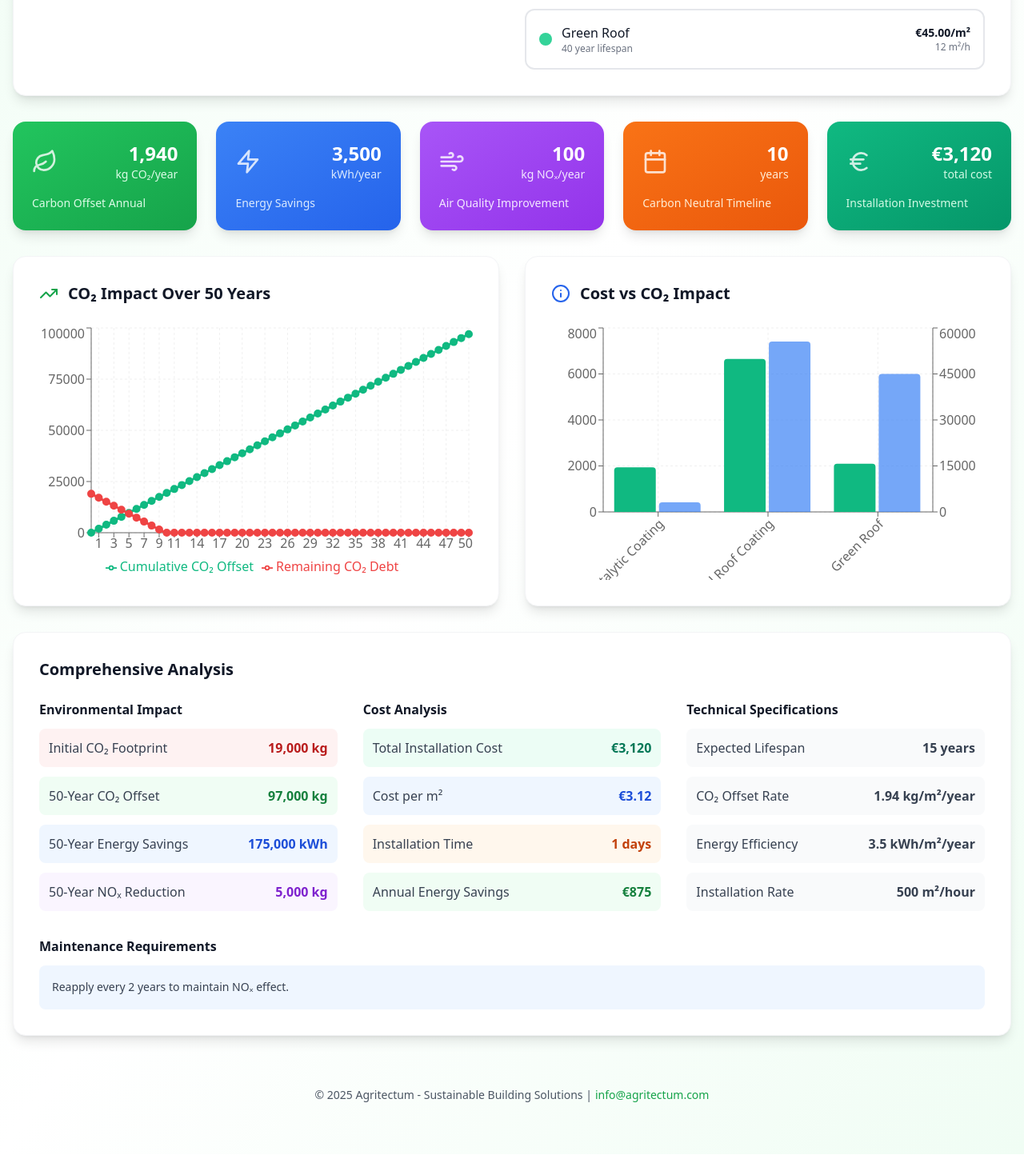
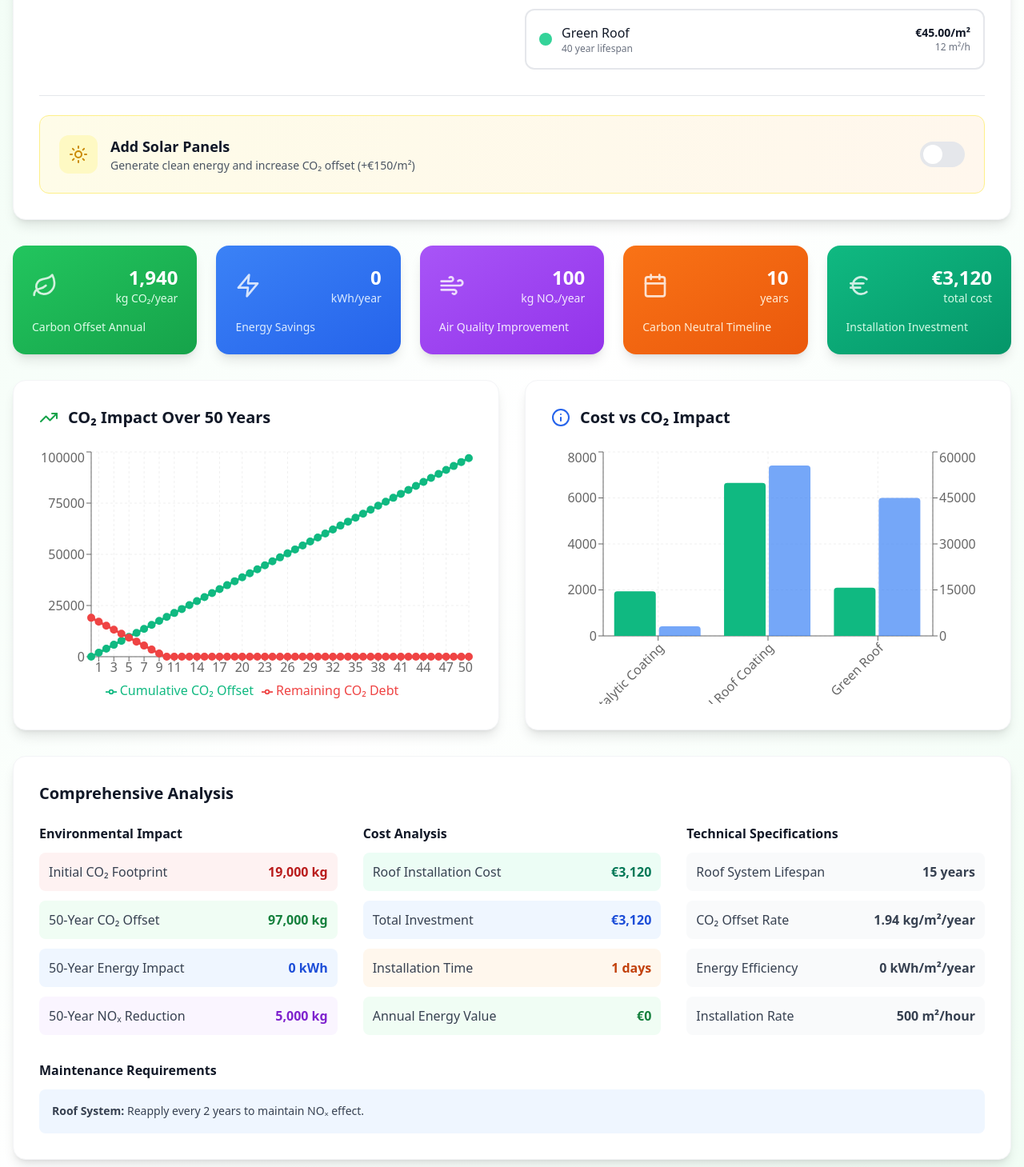
Before and after one commit to JesperSolutions/agritectum-roof-calculator, a React (Vite) app: page / in a window 1280 px wide. Shown: the part 411-1870 px from the top of the page at 80% size. Built offline with nearby package versions, Linux system fonts and the light colour scheme.

Commit message:
Add Solar Power as Optional Checkbox Feature

```diff
--- a/src/App.tsx
+++ b/src/App.tsx
@@ -1,12 +1,12 @@
 import { useState } from 'react';
 import { LineChart, Line, XAxis, YAxis, CartesianGrid, Tooltip, ResponsiveContainer, Legend, BarChart, Bar } from 'recharts';
-import { Leaf, Zap, Wind, Calendar, TrendingUp, Calculator, Info, Euro } from 'lucide-react';
+import { Leaf, Zap, Wind, Calendar, TrendingUp, Calculator, Info, Euro, Sun } from 'lucide-react';
 
 const ROOF_TYPES = {
   "Photocatalytic Coating": {
     co2: 1.94,
     nox: 0.1,
-    energy: 3.5,
+    energy: 0, // Removed default energy savings
     lifespan: 15,
     maintenance: 'Reapply every 2 years to maintain NOₓ effect.',
     color: '#5C9323',
@@ -19,7 +19,7 @@ const ROOF_TYPES = {
   "White - Cool Roof Coating": {
     co2: 6.65,
     nox: 0.02,
-    energy: 8.5,
+    energy: 8.5, // Keep energy savings for cool roof (cooling benefits)
     lifespan: 20,
     maintenance: 'Clean every 2 years, recoat every 15–20 years.',
     color: '#8B5CF6',
@@ -30,12 +30,12 @@ const ROOF_TYPES = {
     description: 'High-performance Triflex coating with SRI 97'
   },
   "Green Roof": {
-  co2: 2.1, // annual CO₂ sequestration per m² in kg
-  nox: 0.05, // estimated air purification
-  energy: 1.5, // energy savings from insulation
+    co2: 2.1,
+    nox: 0.05,
+    energy: 1.5, // Keep energy savings for green roof (insulation benefits)
     lifespan: 40,
     maintenance: 'Trim plants yearly, check drainage twice annually.',
-  color: '#34D399', // Tailwind green-400
+    color: '#34D399',
     materialCost: 38.50,
     laborCost: 6.50,
     totalCost: 45.00,
@@ -44,41 +44,66 @@ const ROOF_TYPES = {
   }
 };
 
+// Solar panel specifications
+const SOLAR_SPECS = {
+  powerPerM2: 200, // Watts per m² (typical for modern panels)
+  hoursPerDay: 4.5, // Average sun hours per day in Europe
+  daysPerYear: 365,
+  co2PerKwh: 0.4, // kg CO₂ avoided per kWh generated
+  costPerM2: 150, // €150 per m² for solar installation
+  maintenanceCost: 2, // €2 per m² per year
+  lifespan: 25 // years
+};
+
 export default function RoofImpactDashboard() {
   const [roofSize, setRoofSize] = useState(1000);
   const [roofType, setRoofType] = useState<keyof typeof ROOF_TYPES>("Photocatalytic Coating");
+  const [includeSolar, setIncludeSolar] = useState(false);
   const data = ROOF_TYPES[roofType];
 
   const initialCo2 = 19 * roofSize;
   const co2PerYear = data.co2 * roofSize;
   const noxPerYear = data.nox * roofSize;
   const energyPerYear = data.energy * roofSize;
-  const neutralYear = data.co2 > 0 ? Math.ceil(initialCo2 / co2PerYear) : null;
 
-  const totalInstallationCost = data.totalCost * roofSize;
+  // Solar calculations
+  const solarEnergyPerYear = includeSolar ?
+    (SOLAR_SPECS.powerPerM2 * roofSize * SOLAR_SPECS.hoursPerDay * SOLAR_SPECS.daysPerYear) / 1000 : 0; // Convert to kWh
+  const solarCo2PerYear = includeSolar ? solarEnergyPerYear * SOLAR_SPECS.co2PerKwh : 0;
+  const solarCost = includeSolar ? SOLAR_SPECS.costPerM2 * roofSize : 0;
+
+  // Combined totals
+  const totalEnergyPerYear = energyPerYear + solarEnergyPerYear;
+  const totalCo2PerYear = co2PerYear + solarCo2PerYear;
+  const neutralYear = totalCo2PerYear > 0 ? Math.ceil(initialCo2 / totalCo2PerYear) : null;
+
+  const totalInstallationCost = (data.totalCost * roofSize) + solarCost;
   const installationTimeHours = data.installationRate > 0 ? roofSize / data.installationRate : 0;
-  const installationDays = data.installationRate > 0 ? Math.ceil(installationTimeHours / 8) : 0;
+  const solarInstallationHours = includeSolar ? roofSize / 20 : 0; // 20 m²/hour for solar
+  const totalInstallationHours = installationTimeHours + solarInstallationHours;
+  const installationDays = Math.ceil(totalInstallationHours / 8);
 
-  // Calculate over 50 years instead of 20
+  // Calculate over 50 years
   const chartData = Array.from({ length: 51 }, (_, i) => {
     const year = i;
-    const cumulativeCo2 = co2PerYear * year;
+    const cumulativeCo2 = totalCo2PerYear * year;
     const netCo2 = Math.max(0, initialCo2 - cumulativeCo2);
     return {
       year,
       cumulativeOffset: cumulativeCo2,
       netCo2: netCo2,
-      energySavings: energyPerYear * year,
-      noxReduction: noxPerYear * year
+      energySavings: totalEnergyPerYear * year,
+      noxReduction: noxPerYear * year,
+      solarGeneration: solarEnergyPerYear * year
     };
   });
 
   const comparisonData = Object.entries(ROOF_TYPES).map(([name, typeData]) => ({
     name,
-    co2Offset: typeData.co2 * roofSize,
-    energySavings: typeData.energy * roofSize,
+    co2Offset: typeData.co2 * roofSize + (includeSolar ? solarCo2PerYear : 0),
+    energySavings: typeData.energy * roofSize + (includeSolar ? solarEnergyPerYear : 0),
     noxReduction: typeData.nox * roofSize,
-    totalCost: typeData.totalCost * roofSize,
+    totalCost: typeData.totalCost * roofSize + (includeSolar ? solarCost : 0),
     color: typeData.color
   }));
 
@@ -89,14 +114,12 @@ export default function RoofImpactDashboard() {
         <div className="max-w-7xl mx-auto px-4 py-6">
           <div className="flex items-center justify-between">
             <div className="flex items-center space-x-3">
-              <div className="20 h-12">
+              <div className="w-20 h-12">
                 <img
                   src="/logo.webp"
                   alt="Agritectum logo"
                   className="w-full h-full object-contain rounded-xl"
                 />
-                </div>
-              <div>
               </div>
             </div>
           </div>
@@ -188,6 +211,37 @@ export default function RoofImpactDashboard() {
               </div>
             </div>
           </div>
+
+          {/* Solar Panel Option */}
+          <div className="mt-8 pt-6 border-t border-gray-200">
+            <div className="flex items-center justify-between p-6 bg-gradient-to-r from-yellow-50 to-orange-50 rounded-xl border border-yellow-200">
+              <div className="flex items-center space-x-4">
+                <div className="flex items-center justify-center w-12 h-12 bg-yellow-100 rounded-xl">
+                  <Sun className="w-6 h-6 text-yellow-600" />
+                </div>
+                <div>
+                  <h3 className="text-lg font-semibold text-gray-900">Add Solar Panels</h3>
+                  <p className="text-sm text-gray-600">
+                    Generate clean energy and increase CO₂ offset (+€{SOLAR_SPECS.costPerM2}/m²)
+                  </p>
+                  {includeSolar && (
+                    <div className="mt-2 text-sm text-yellow-700 font-medium">
+                      Expected generation: {solarEnergyPerYear.toLocaleString()} kWh/year
+                    </div>
+                  )}
+                </div>
+              </div>
+              <label className="relative inline-flex items-center cursor-pointer">
+                <input
+                  type="checkbox"
+                  checked={includeSolar}
+                  onChange={(e) => setIncludeSolar(e.target.checked)}
+                  className="sr-only peer"
+                />
+                <div className="w-14 h-8 bg-gray-200 peer-focus:outline-none peer-focus:ring-4 peer-focus:ring-yellow-300 rounded-full peer peer-checked:after:translate-x-6 peer-checked:after:border-white after:content-[''] after:absolute after:top-1 after:left-1 after:bg-white after:rounded-full after:h-6 after:w-6 after:transition-all peer-checked:bg-yellow-500"></div>
+              </label>
+            </div>
+          </div>
         </div>
 
         {/* Key Metrics Cards */}
@@ -196,12 +250,17 @@ export default function RoofImpactDashboard() {
             <div className="flex items-center justify-between mb-4">
               <Leaf className="w-8 h-8 opacity-80" />
               <div className="text-right">
-                <div className="text-2xl font-bold">{co2PerYear.toLocaleString()}</div>
+                <div className="text-2xl font-bold">{totalCo2PerYear.toLocaleString()}</div>
                 <div className="text-green-100 text-sm">kg CO₂/year</div>
               </div>
             </div>
             <div className="text-green-100 text-sm">
               Carbon Offset Annual
+              {includeSolar && (
+                <div className="text-xs mt-1 opacity-80">
+                  (incl. {solarCo2PerYear.toLocaleString()} kg from solar)
+                </div>
+              )}
             </div>
           </div>
 
@@ -209,12 +268,17 @@ export default function RoofImpactDashboard() {
             <div className="flex items-center justify-between mb-4">
               <Zap className="w-8 h-8 opacity-80" />
               <div className="text-right">
-                <div className="text-2xl font-bold">{energyPerYear.toLocaleString()}</div>
+                <div className="text-2xl font-bold">{totalEnergyPerYear.toLocaleString()}</div>
                 <div className="text-blue-100 text-sm">kWh/year</div>
               </div>
             </div>
             <div className="text-blue-100 text-sm">
-              Energy Savings
+              {includeSolar ? 'Energy Generated + Saved' : 'Energy Savings'}
+              {includeSolar && (
+                <div className="text-xs mt-1 opacity-80">
+                  ({solarEnergyPerYear.toLocaleString()} kWh solar generation)
+                </div>
+              )}
             </div>
           </div>
 
@@ -251,13 +315,18 @@ export default function RoofImpactDashboard() {
               <Euro className="w-8 h-8 opacity-80" />
               <div className="text-right">
                 <div className="text-2xl font-bold">
-                  {totalInstallationCost > 0 ? `€${totalInstallationCost.toLocaleString()}` : '€0'}
+                  €{totalInstallationCost.toLocaleString()}
                 </div>
                 <div className="text-emerald-100 text-sm">total cost</div>
               </div>
             </div>
             <div className="text-emerald-100 text-sm">
               Installation Investment
+              {includeSolar && (
+                <div className="text-xs mt-1 opacity-80">
+                  (incl. €{solarCost.toLocaleString()} solar)
+                </div>
+              )}
             </div>
           </div>
         </div>
@@ -372,16 +441,22 @@ export default function RoofImpactDashboard() {
                   </div>
                   <div className="flex justify-between items-center p-3 bg-green-50 rounded-lg">
                     <span className="text-gray-700">50-Year CO₂ Offset</span>
-                    <span className="font-semibold text-green-700">{(co2PerYear * 50).toLocaleString()} kg</span>
+                    <span className="font-semibold text-green-700">{(totalCo2PerYear * 50).toLocaleString()} kg</span>
                   </div>
                   <div className="flex justify-between items-center p-3 bg-blue-50 rounded-lg">
-                    <span className="text-gray-700">50-Year Energy Savings</span>
-                    <span className="font-semibold text-blue-700">{(energyPerYear * 50).toLocaleString()} kWh</span>
+                    <span className="text-gray-700">50-Year Energy Impact</span>
+                    <span className="font-semibold text-blue-700">{(totalEnergyPerYear * 50).toLocaleString()} kWh</span>
                   </div>
                   <div className="flex justify-between items-center p-3 bg-purple-50 rounded-lg">
                     <span className="text-gray-700">50-Year NOₓ Reduction</span>
                     <span className="font-semibold text-purple-700">{(noxPerYear * 50).toLocaleString()} kg</span>
                   </div>
+                  {includeSolar && (
+                    <div className="flex justify-between items-center p-3 bg-yellow-50 rounded-lg">
+                      <span className="text-gray-700">50-Year Solar Generation</span>
+                      <span className="font-semibold text-yellow-700">{(solarEnergyPerYear * 50).toLocaleString()} kWh</span>
+                    </div>
+                  )}
                 </div>
               </div>
             </div>
@@ -391,12 +466,18 @@ export default function RoofImpactDashboard() {
                 <h4 className="font-semibold text-gray-900 mb-3">Cost Analysis</h4>
                 <div className="space-y-3">
                   <div className="flex justify-between items-center p-3 bg-emerald-50 rounded-lg">
-                    <span className="text-gray-700">Total Installation Cost</span>
-                    <span className="font-semibold text-emerald-700">€{totalInstallationCost.toLocaleString()}</span>
+                    <span className="text-gray-700">Roof Installation Cost</span>
+                    <span className="font-semibold text-emerald-700">€{(data.totalCost * roofSize).toLocaleString()}</span>
                   </div>
+                  {includeSolar && (
+                    <div className="flex justify-between items-center p-3 bg-yellow-50 rounded-lg">
+                      <span className="text-gray-700">Solar Installation Cost</span>
+                      <span className="font-semibold text-yellow-700">€{solarCost.toLocaleString()}</span>
+                    </div>
+                  )}
                   <div className="flex justify-between items-center p-3 bg-blue-50 rounded-lg">
-                    <span className="text-gray-700">Cost per m²</span>
-                    <span className="font-semibold text-blue-700">€{data.totalCost.toFixed(2)}</span>
+                    <span className="text-gray-700">Total Investment</span>
+                    <span className="font-semibold text-blue-700">€{totalInstallationCost.toLocaleString()}</span>
                   </div>
                   <div className="flex justify-between items-center p-3 bg-orange-50 rounded-lg">
                     <span className="text-gray-700">Installation Time</span>
@@ -405,8 +486,8 @@ export default function RoofImpactDashboard() {
                     </span>
                   </div>
                   <div className="flex justify-between items-center p-3 bg-green-50 rounded-lg">
-                    <span className="text-gray-700">Annual Energy Savings</span>
-                    <span className="font-semibold text-green-700">€{(energyPerYear * 0.25).toLocaleString()}</span>
+                    <span className="text-gray-700">Annual Energy Value</span>
+                    <span className="font-semibold text-green-700">€{(totalEnergyPerYear * 0.25).toLocaleString()}</span>
                   </div>
                 </div>
               </div>
@@ -417,7 +498,7 @@ export default function RoofImpactDashboard() {
                 <h4 className="font-semibold text-gray-900 mb-3">Technical Specifications</h4>
                 <div className="space-y-3">
                   <div className="flex justify-between items-center p-3 bg-gray-50 rounded-lg">
-                    <span className="text-gray-700">Expected Lifespan</span>
+                    <span className="text-gray-700">Roof System Lifespan</span>
                     <span className="font-semibold text-gray-700">{data.lifespan} years</span>
                   </div>
                   <div className="flex justify-between items-center p-3 bg-gray-50 rounded-lg">
@@ -428,6 +509,18 @@ export default function RoofImpactDashboard() {
                     <span className="text-gray-700">Energy Efficiency</span>
                     <span className="font-semibold text-gray-700">{data.energy} kWh/m²/year</span>
                   </div>
+                  {includeSolar && (
+                    <>
+                      <div className="flex justify-between items-center p-3 bg-yellow-50 rounded-lg">
+                        <span className="text-gray-700">Solar Power Density</span>
+                        <span className="font-semibold text-yellow-700">{SOLAR_SPECS.powerPerM2} W/m²</span>
+                      </div>
+                      <div className="flex justify-between items-center p-3 bg-yellow-50 rounded-lg">
+                        <span className="text-gray-700">Solar Lifespan</span>
+                        <span className="font-semibold text-yellow-700">{SOLAR_SPECS.lifespan} years</span>
+                      </div>
+                    </>
+                  )}
                   <div className="flex justify-between items-center p-3 bg-gray-50 rounded-lg">
                     <span className="text-gray-700">Installation Rate</span>
                     <span className="font-semibold text-gray-700">
@@ -441,8 +534,18 @@ export default function RoofImpactDashboard() {
 
           <div className="mt-8">
             <h4 className="font-semibold text-gray-900 mb-3">Maintenance Requirements</h4>
+            <div className="space-y-3">
               <div className="p-4 bg-blue-50 rounded-lg">
-              <p className="text-gray-700 text-sm leading-relaxed">{data.maintenance}</p>
+                <p className="text-gray-700 text-sm leading-relaxed"><strong>Roof System:</strong> {data.maintenance}</p>
+              </div>
+              {includeSolar && (
+                <div className="p-4 bg-yellow-50 rounded-lg">
+                  <p className="text-gray-700 text-sm leading-relaxed">
+                    <strong>Solar Panels:</strong> Clean panels twice yearly, inspect electrical connections annually.
+                    Expected maintenance cost: €{(SOLAR_SPECS.maintenanceCost * roofSize).toLocaleString()}/year.
+                  </p>
+                </div>
+              )}
             </div>
           </div>
         </div>
```
Lines whose indentation alone changed are shown as unchanged.
